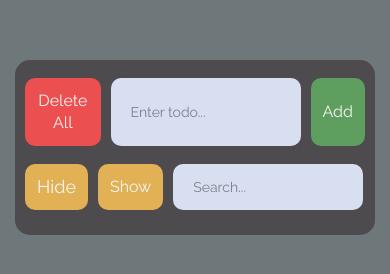
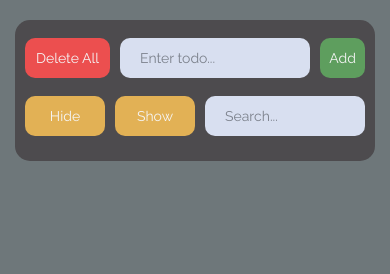
Before and after one commit to Ashmankevich/todo-list, a website built with Parcel: page src/index.html in a window 390 px wide. Built offline with nearby package versions, Linux system fonts and the light colour scheme.

Commit message:
fix adaptive

```diff
--- a/src/style/style.scss
+++ b/src/style/style.scss
@@ -37,6 +37,9 @@ $colorText: white;
   border: none;
   cursor: pointer;
   transition: all 0.3s linear;
+  @media (max-width:767px){
+   padding:9px;
+  }
 }
 
 @mixin Input {
@@ -79,9 +82,6 @@ body {
 .wrapper {
   display: flex;
   justify-content: space-between;
-  @media (max-width: 425px) {
-    justify-content: left;
-  }
 }
 
 .btn {
@@ -90,7 +90,13 @@ body {
 
 .delete-all,
 .delete-last {
+   max-width: 125px;
+   width: 100%;
   background-color: $colorBackgroundBtnNegative;
+  @media (max-width:767px){
+   max-width:85px;
+   width: 100%;
+  }
 }
 
 .add {
@@ -123,19 +129,21 @@ body {
 .main-items {
   padding-top: 18px;
   margin: 60px 0 18px 0;
+  @media (max-width:767px){
+   margin:20px 0 18px 0;
+  }
 }
 
 .input-enter-todo,
 .input-search-todo {
-  flex: 0 1 40%;
+  width:100%;
   @include Input();
-  @media (max-width: 425px) {
-    max-width: 190px;
+  @media (max-width: 767px) {
     margin: 0;
   }
 }
 
-@media (max-width: 425px) {
+@media (max-width: 767px) {
   .input-search-todo {
     margin: 0 10px;
   }
@@ -152,9 +160,12 @@ body {
     font-size: 16px;
     margin: 0 10px;
   }
+  @media (max-width: 767px) {
+   font-size: 14px;
+ }
 }
 
-@media (max-width: 425px) {
+@media (max-width: 767px) {
   .btn.delete-last {
     display: none;
   }
@@ -166,11 +177,12 @@ body {
 
 .hide-completed,
 .show-completed {
-  flex: 0 1 13%;
+  max-width: 80px;
+  width:100%;
   background-color: $colorBackgroundBtnNeutral;
 }
 
-@media (max-width: 425px) {
+@media (max-width: 767px) {
   .show-completed {
     margin: 0;
   }
@@ -178,8 +190,9 @@ body {
 
 .hide-completed {
   margin-right: 15px;
-  @media (max-width: 425px) {
+  @media (max-width: 767px) {
     margin: 0 10px;
+    font-size: 14px;
   }
 }
 
@@ -192,7 +205,7 @@ body {
 .completed {
   display: flex;
   align-self: center;
-  @media (max-width: 425px) {
+  @media (max-width: 767px) {
     display: none;
   }
 }
@@ -242,6 +255,9 @@ body {
   padding: 30px;
   background-color: #575c69;
   color: #ffffff;
+  @media (max-width: 767px) {
+   padding:30px 30px 30px 15px;
+ }
 }
 
 .item-complete {
@@ -261,6 +277,9 @@ body {
   font-size: 14px;
   padding-top: 20px;
   color: #758199;
+  @media (max-width: 767px) {
+   display: none;
+ }
 }
 
 .todo-close {
@@ -374,6 +393,9 @@ body {
 .custom-checkbox {
   max-width: 285px;
   margin-right: 15px;
+  @media (max-width: 767px) {
+   margin-right:40px;
+ }
 }
 
 .custom-checkbox > input {
@@ -401,6 +423,9 @@ body {
   background-repeat: no-repeat;
   background-position: center center;
   background-size: 50% 50%;
+  @media (max-width: 767px) {
+   margin-right:1.0em;;
+ }
 }
 
 .custom-checkbox > input:not(:disabled):not(:checked) + span:hover::before {
```
Also changed, not shown: src/style/style.css, 1 other file.
